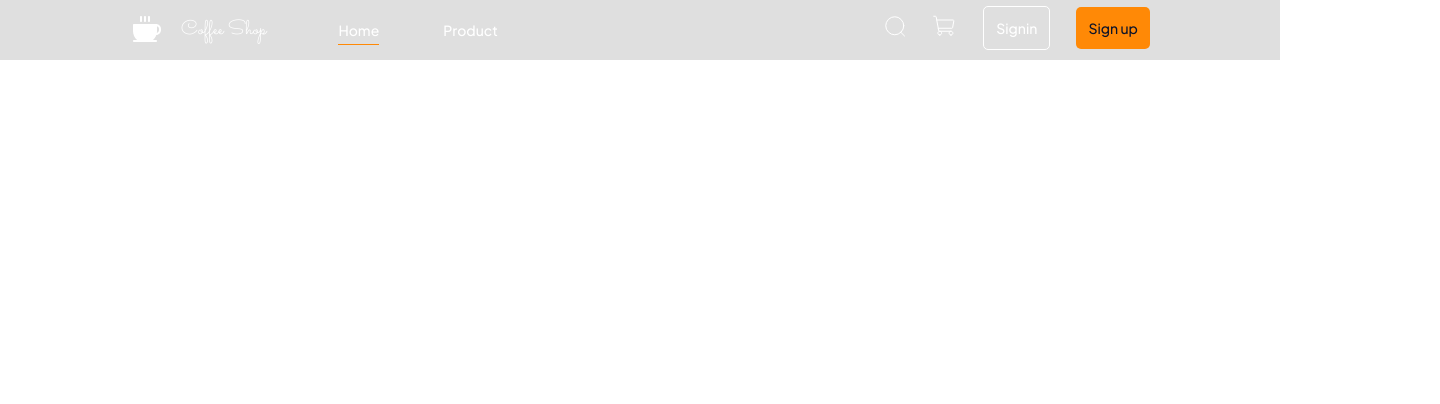
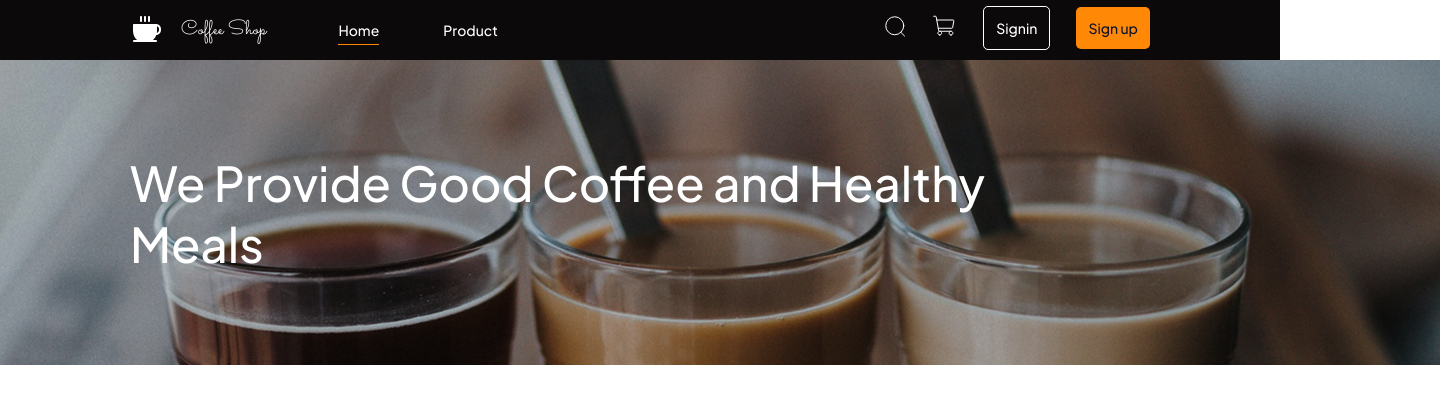
Before and after one commit to adityabastyas/koda-b6-html, a plain HTML site: page pages/products.html in a window 1280 px wide. Shown: the top 404 px of the page, 1440 px wide, since content can reach past the window. Drawn offline with Linux system fonts and the light colour scheme.

Commit message:
feat: add feature background image and title with styling, and add image bacgrond

```diff
--- a/pages/products.html
+++ b/pages/products.html
@@ -66,5 +66,20 @@
         </ul>
       </nav>
     </header>
+
+    <section>
+      <div class="background-coffe">
+        <img
+          class="background-coffe-content"
+          src="../images/Rectangle 299.png"
+          alt="background-coffe"
+        />
+        <h1 class="background-title">
+          We Provide Good Coffee and Healthy Meals
+        </h1>
+      </div>
+    </section>
+
+    <section style="height: 1500px"></section>
   </body>
 </html>
--- a/style/products.css
+++ b/style/products.css
@@ -7,11 +7,12 @@
 }
 
 .container-header {
-  background-color: #0b090921;
+  background-color: #0b0909;
   padding: 14px 130px;
-  position: fixed;
+  position: sticky;
   top: 0;
   width: 100%;
+  z-index: 10;
 }
 
 div.logo {
@@ -81,3 +82,23 @@ a.signin {
 img.cart-icon {
   margin-left: 22px;
 }
+
+/*background*/
+
+div.background-coffe {
+  width: 100%;
+  position: relative;
+  margin-bottom: 48px;
+}
+
+h1.background-title {
+  font-family: "Plus Jakarta Sans", sans-serif;
+  font-size: 48px;
+  font-weight: 500;
+  color: #ffffff;
+  position: absolute;
+  z-index: 2;
+  top: 92px;
+  left: 130px;
+  width: 880px;
+}
```
Also changed, not shown: images/Rectangle 299.png (added).
